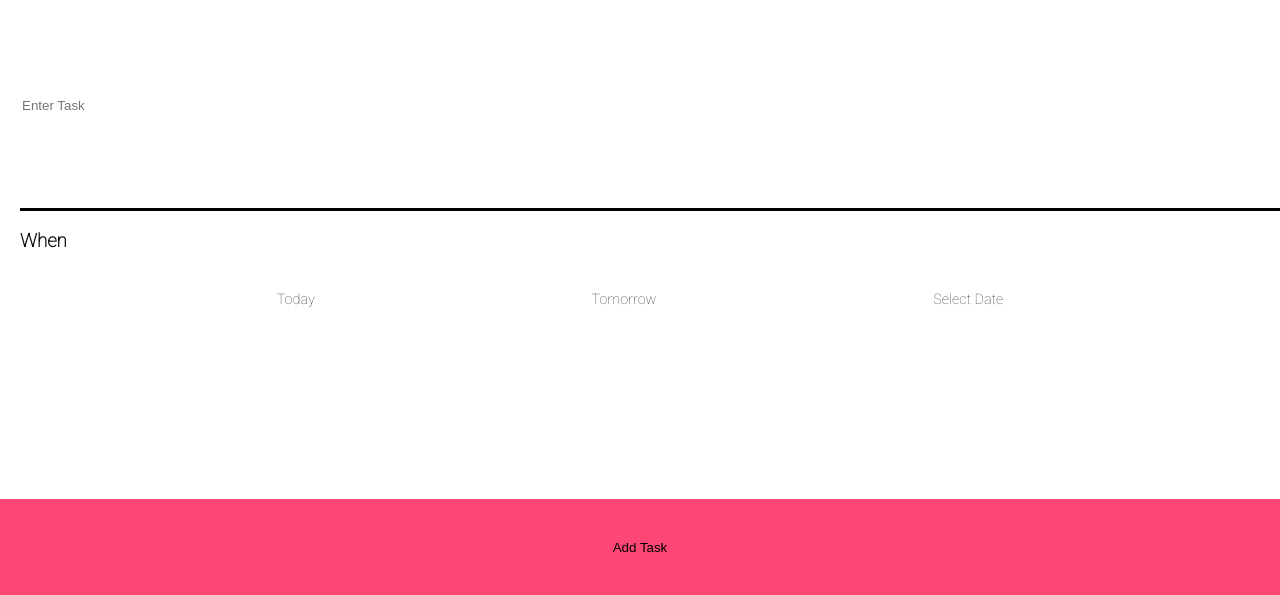
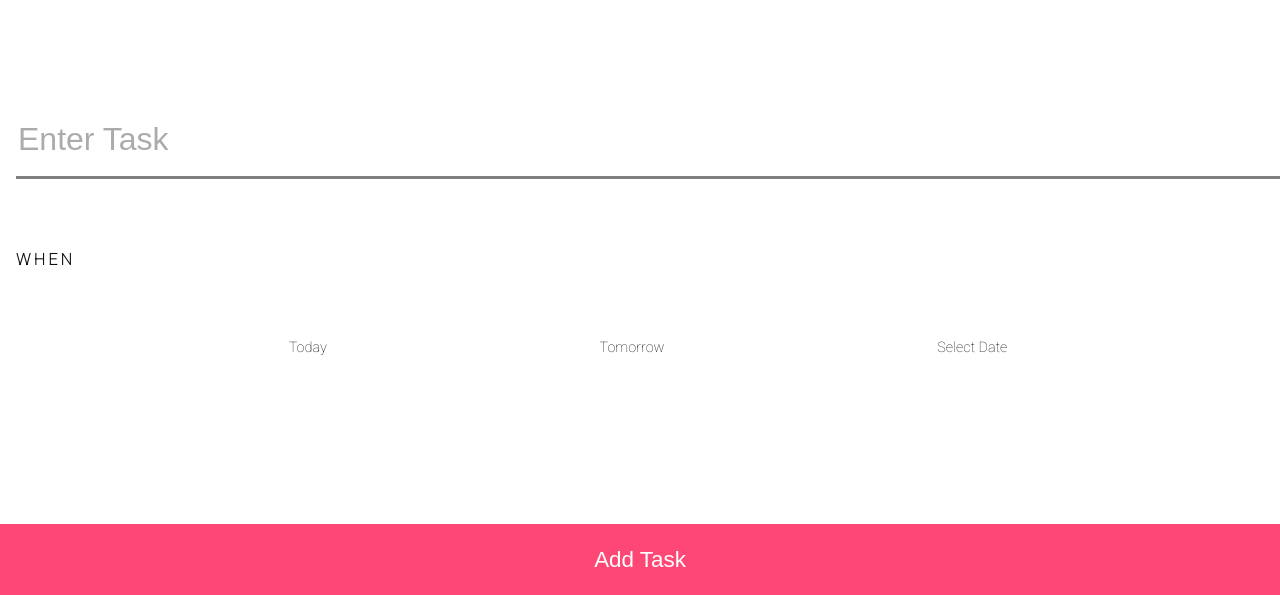
Before and after one commit to Maurizio-F/to-do-app, a plain HTML site: page new.html in a window 1280 px wide. Shown: the part 205-800 px from the top of the page. Drawn offline with Linux system fonts and the light colour scheme.

Commit message:
Modify HTML and CSS

```diff
--- a/new.html
+++ b/new.html
@@ -11,22 +11,37 @@
     <form class="form" action="">
       <h2>Add new</h2>
       <input class="border" type="text" placeholder="Enter Task" />
-      <h3>When</h3>
-      <section>
-        <label
-          ><a href="#">Today</a>
-          <input type="radio" name="date" value="today" />
+      <h3>WHEN</h3>
+      <section class="radio-group">
+        <label>
+          <input
+            class="radio-group__input"
+            type="radio"
+            name="date"
+            value="today"
+          />
+          <span>Today</span>
         </label>
-        <label
-          ><a href="#">Tomorrow</a>
-          <input type="radio" name="date" value="tomorrow"
-        /></label>
-        <label
-          ><a href="#">Select Date</a>
-          <input type="radio" name="date" value="selectDate"
-        /></label>
+        <label>
+          <input
+            class="radio-group__input"
+            type="radio"
+            name="date"
+            value="tomorrow"
+          />
+          <span>Tomorrow</span>
+        </label>
+        <label>
+          <input
+            class="radio-group__input"
+            type="radio"
+            name="date"
+            value="selectDate"
+          />
+          <span>Select Date</span>
+        </label>
       </section>
-      <input type="submit" value="Add Task" />
+      <input class="form__submit" type="submit" value="Add Task" />
     </form>
   </body>
 </html>
--- a/styles.css
+++ b/styles.css
@@ -25,18 +25,28 @@ body {
   margin: 0;
   color: var(--primary-text-color);
   font-family: var(--secondary-font-family);
+  height: 100vh;
 }
 
+/* FORM */
+
 .form {
+  position: relative;
   display: grid;
-  grid-template-columns: auto;
-  grid-template-rows: 13em 13em 5em 13em 6em;
+  height: 100%;
+  padding-left: 1em;
+  grid-template-rows: 20em 4em 10em 14em;
 }
 
-.form h2,
-input,
-h3 {
-  margin-left: 20px;
+.form__submit {
+  position: absolute;
+  bottom: 0;
+  width: 100%;
+  background-color: var(--primary-bg-color);
+  color: var(--secondary-text-color);
+  font-size: 1.4em;
+  border: none;
+  padding: 1em;
 }
 
 a {
@@ -46,33 +56,46 @@ a {
   margin: 0;
 }
 
-section {
+h2 {
+  align-self: center;
+  font-size: 3em;
+}
+
+h3 {
+  font-size: 1em;
+  letter-spacing: 0.2em;
+  align-self: center;
+}
+
+/* RADIO-GROUP */
+
+.radio-group {
   display: flex;
-  flex-wrap: nowrap;
   justify-content: space-evenly;
   font-size: 0.9em;
 }
 
-section label {
+.radio-group__input {
   width: max-content;
+  opacity: 0;
+  position: absolute;
 }
 
-a:focus {
+.radio-group__input:checked + span {
   color: var(--primary-bg-color);
 }
+
+/* ========= */
 
 input {
   border: none;
 }
 
-input:last-of-type {
-  background: var(--primary-bg-color);
-  margin: 0;
+.border {
+  border-bottom: 3px solid grey;
 }
 
-input[type="radio"]:only-of-type {
-  display: none;
+input[type="text"]::placeholder {
+  opacity: 60%;
+  font-size: 2.4em;
 }
-
-.border {
-  border-bottom: 3px solid black;
```
